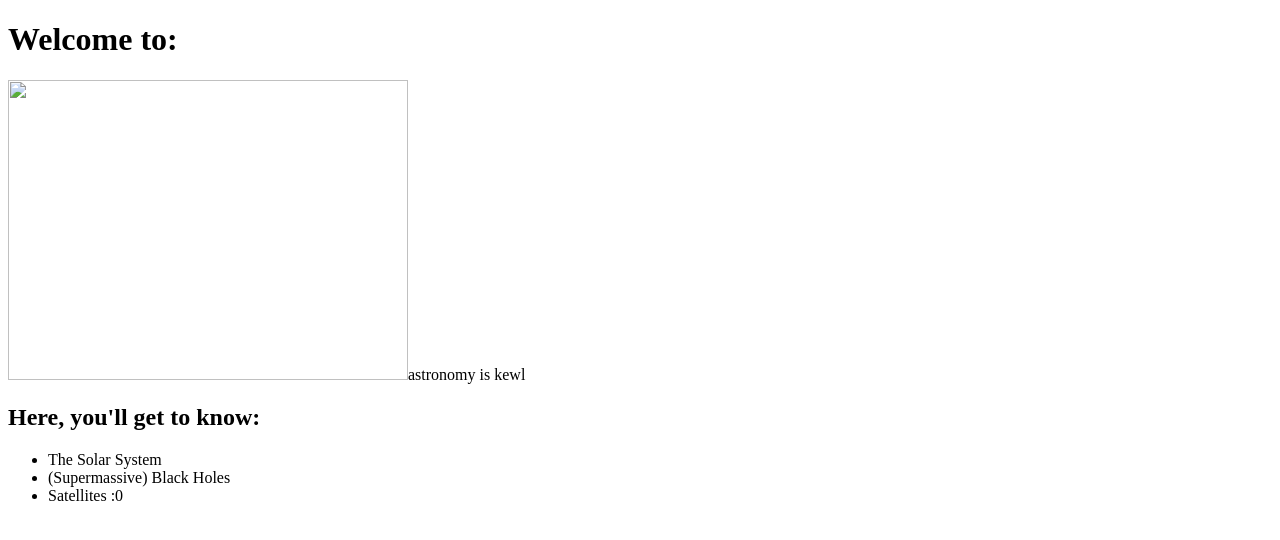
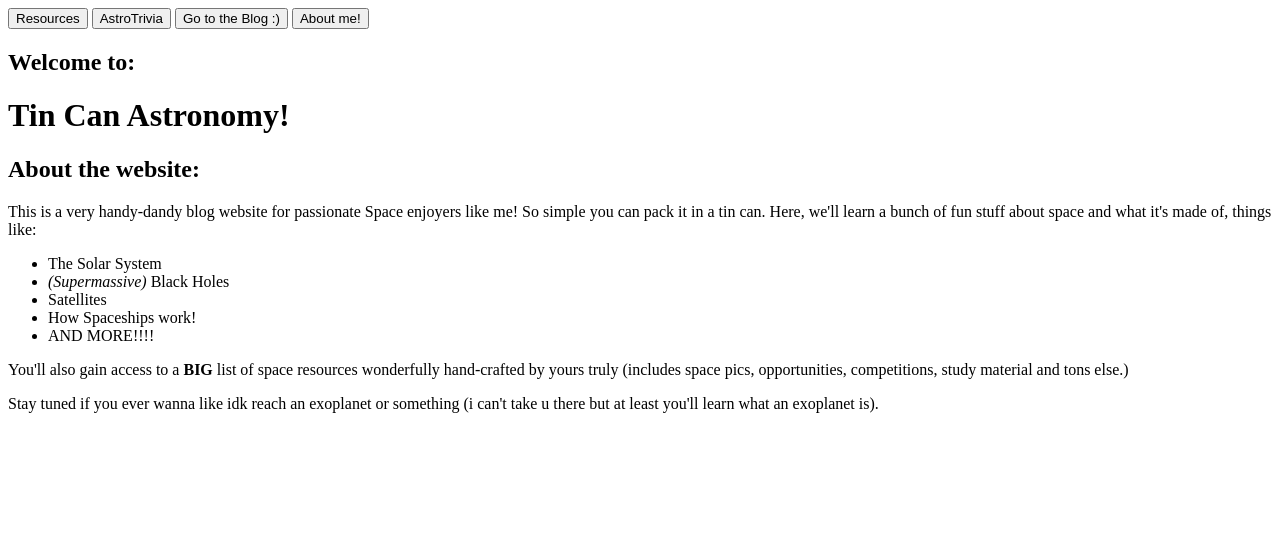
Before and after one commit to rubberduckm0dule/Tin-Can-Astronomy, a plain HTML site: page index.html in a window 1280 px wide. Drawn offline with Linux system fonts and the light colour scheme.

Commit message:
Refactor index.html to improve structure and content presentation

```diff
--- a/index.html
+++ b/index.html
@@ -6,21 +6,53 @@
     <title>Tin Can Astronomy revisited :D</title>
 </head>
 <body>
-    <div id="Header n shit">
+
+  <div id="Buttons">
+    <button>Resources</button>
+    <button>AstroTrivia</button>
+    <button>Go to the Blog :)</button>
+    <button>About me!</button>
+  </div>
+
+  <div id="Header">
+    <h2>
+      Welcome to:
+    </h2>
+
     <h1>
-       Welcome to:
+      Tin Can Astronomy!
     </h1>
-      <img src="C:\Users\abbyp\Downloads\Magenta Moderna Aula Virtual Google Classroom Header.png" width="400" height="300"
-      <p>astronomy is kewl</p>
+
+  </div>
+
+  <div id="Description">
+
     <h2>
-        Here, you'll get to know:
+      About the website:
     </h2>
+
+    <p>
+      This is a very handy-dandy blog website for passionate Space enjoyers like me! So simple you can pack it in a tin can. Here, we'll learn a bunch of fun stuff about space and what it's made of, things like:
+    </p>
+
     <ul>
       <li>The Solar System</li>
-       <li>(Supermassive) Black Holes</li>
-       <li>Satellites :0</li>
+      <li><i>(Supermassive)</i> Black Holes</li> <!-- Yes, I snuck a Muse reference in there.-->
+      <li>Satellites</li>
+      <li>How Spaceships work!</li>
+      <li>AND MORE!!!!</li>
     </ul>
 
+    <p>
+      You'll also gain access to a <b>BIG</b> list of space resources wonderfully hand-crafted by yours truly (includes space pics, opportunities, competitions, study material and tons else.)
+    </p>
+
+    <p>
+        Stay tuned if you ever wanna like idk reach an exoplanet or something (i can't take u there but at least you'll learn what an exoplanet is).
+    </p>
+
     </div>
+
+
 </body>
 </html>
```
Lines whose indentation alone changed are shown as unchanged.
